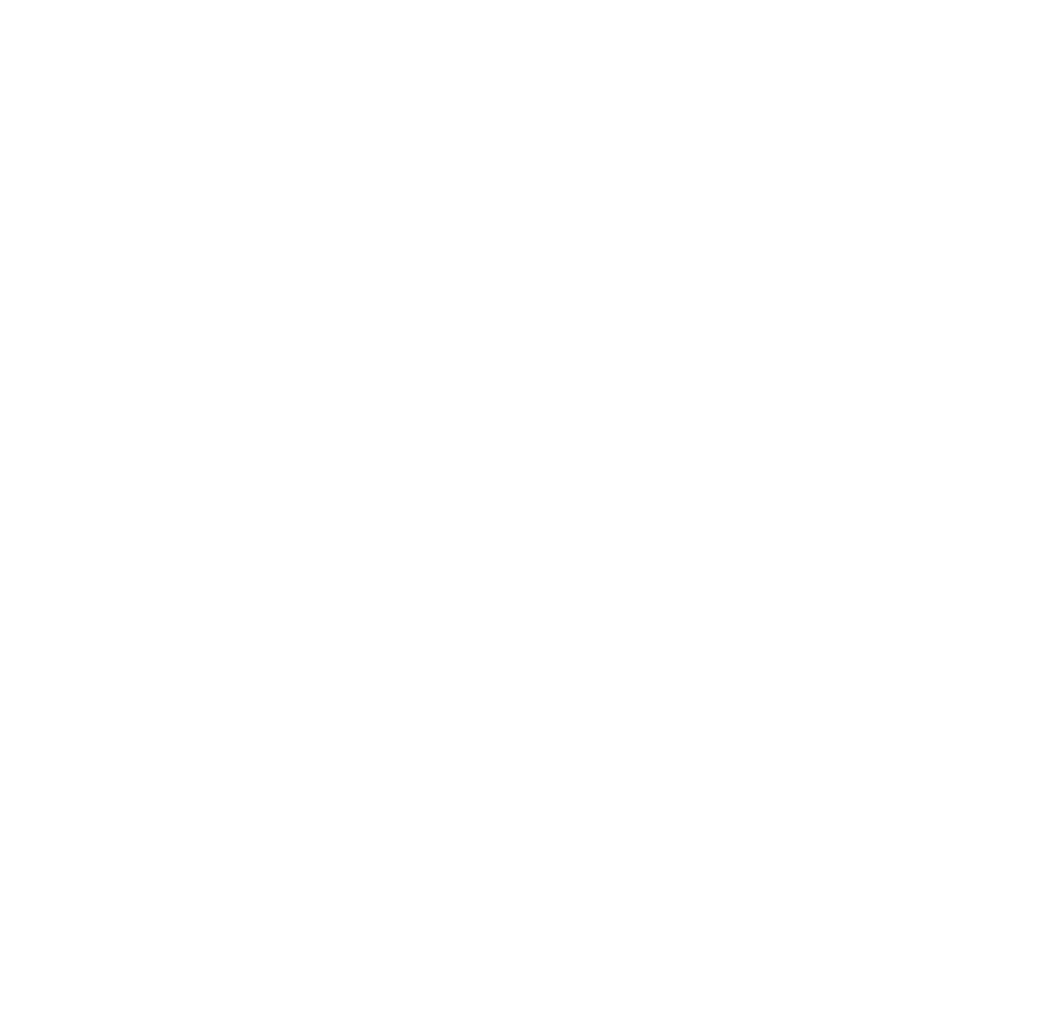
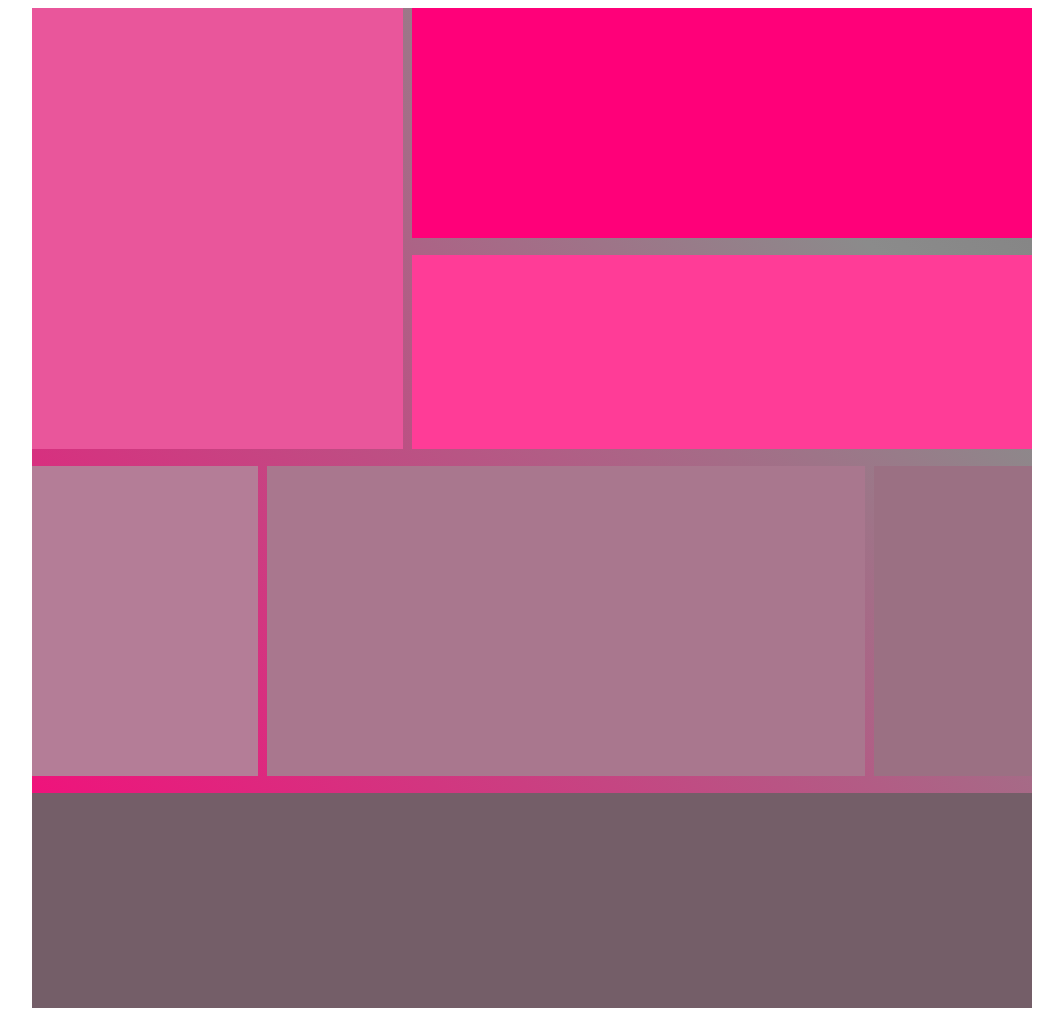
Before and after one commit to KarlChenglin/KarlChenglin.github.io, a plain HTML site: page im-2310/a2/e1/index.html in a window 1280 px wide. Shown: the whole page, without its empty margins (108-1171 px from the left). Before the commit the page ends 800 px from the top, so only its background shows below. Drawn offline with Linux system fonts and the light colour scheme.

Commit message:
Add files via upload

```diff
--- a/im-2310/a2/e1/index.html
+++ b/im-2310/a2/e1/index.html
@@ -10,10 +10,19 @@
 
         <script src="script.js"></script>
 
+        <title>Karl's website</title>
     </head>
 
     <body>
-
+        <div class="container">
+            <div class="box1"></div>
+            <div class="box4"></div>
+            <div class="box7"></div>
+            <div class="box6"></div>
+            <div class="box2"></div>
+            <div class="box3"></div>
+            <div class="box5"></div>
+          </div>
     </body>
 
 </html>
--- a/im-2310/a2/e1/style.css
+++ b/im-2310/a2/e1/style.css
@@ -0,0 +1,51 @@
+   /*The background color is inspired by the Kobe 10 Assassin color scheme. It uses a brilliant combination of black, grey and pink to create a very harmonious and eye-catching effect. So in this assignment, I used similar color combinations.*/
+
+.container {  display: grid;
+    width: 1000px;
+    height: 1000px;
+    margin: auto;
+    background-color: #ff0079;
+    background-image: linear-gradient(45deg, #ff0079 0%, #8b8b8b 80%, #7f7f7f 100%);
+    grid-template-columns: 1fr 0.6fr 2fr 0.7fr;
+    grid-template-rows: 2.2fr 0.6fr 1.1fr 1.1fr 1.7fr 0.9fr 1fr;
+    gap: 17px 9px;
+    grid-auto-flow: row;
+    grid-template-areas:
+      "box1 box1 box2 box2"
+      "box1 box1 box3 box3"
+      "box1 box1 box3 box3"
+      "box4 box5 box5 box6"
+      "box4 box5 box5 box6"
+      "box7 box7 box7 box7"
+      "box7 box7 box7 box7";
+  }
+
+  /*In addition to the gradient effect of pink and gray in the background, I also made each box into a well-proportioned pink and gray, and the gradient direction was opposite to the background, which would bring a bright effect to the audience. */
+
+  .box1 { grid-area: box1;
+    background-color:  #e9569b;
+}
+
+  .box2 { grid-area: box2;
+    background-color: #ff0079;
+}
+
+  .box3 { grid-area: box3;
+    background-color: #ff3c97;
+}
+
+  .box4 { grid-area: box4;
+    background-color: #b47d97;
+}
+
+  .box5 { grid-area: box5;
+    background-color: #a9778e;
+}
+
+  .box6 { grid-area: box6;
+    background-color: #9b7083;
+}
+
+  .box7 { grid-area: box7;
+    background-color: #745e68;
+}
```
